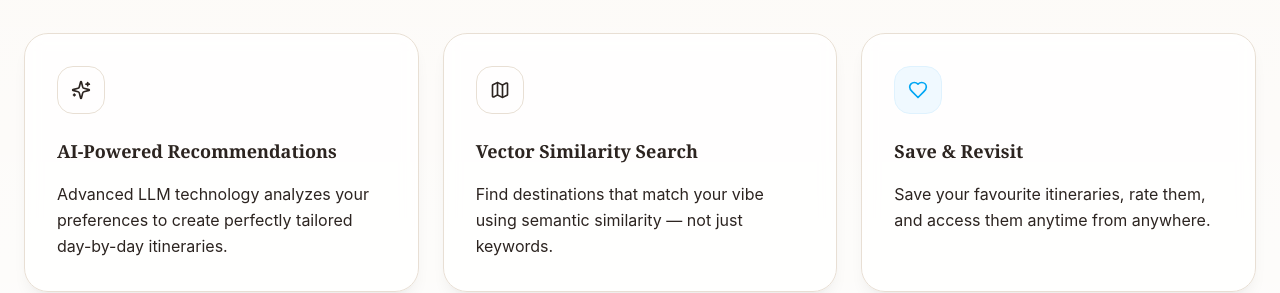
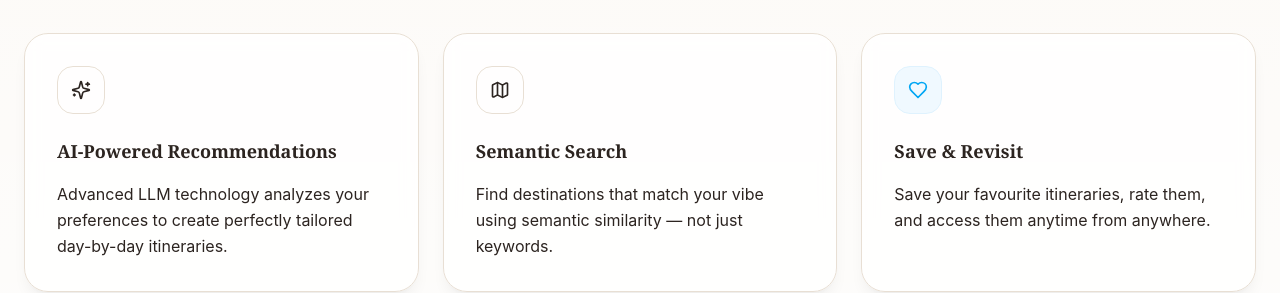
Before and after one commit to Im-Arko/travel-itinerary-planner, a React (Vite) app: page / in a window 1280 px wide. Shown: the part 1000-1293 px from the top of the page. Built offline with nearby package versions, Linux system fonts and the light colour scheme; no server answers.

Commit message:
ui_changes

```diff
--- a/src/app/components/HeroSection.tsx
+++ b/src/app/components/HeroSection.tsx
@@ -52,7 +52,7 @@ export function HeroSection() {
             transition={{ delay: 0.6, duration: 0.8 }}
             className="text-lg md:text-xl text-white/80 mb-12 max-w-3xl mx-auto"
           >
-            Powered by advanced AI and vector similarity search, we craft personalized travel experiences
+            Powered by advanced AI and semantic search, we craft personalized travel experiences
             that match your unique preferences and dreams.
           </motion.p>
 
--- a/src/app/pages/GenerateItineraryPage.tsx
+++ b/src/app/pages/GenerateItineraryPage.tsx
@@ -124,7 +124,7 @@ export function GenerateItineraryPage() {
           </div>
           <h1 className="font-serif text-4xl font-bold text-sand-800 mb-3">Generate Your Itinerary</h1>
           <p className="text-sand-500 font-sans text-lg max-w-2xl mx-auto">
-            Find your next adventure with personalized itineraries crafted by advanced AI and vector similarity search.
+            Find your next adventure with personalized itineraries crafted by advanced AI and semantic search.
           </p>
         </div>
 
--- a/src/app/pages/HomePage.tsx
+++ b/src/app/pages/HomePage.tsx
@@ -59,7 +59,7 @@ const features = [
   {
     icon: Map,
     color: 'forest',
-    title: 'Vector Similarity Search',
+    title: 'Semantic Search',
     desc: 'Find destinations that match your vibe using semantic similarity — not just keywords.',
   },
   {
```
